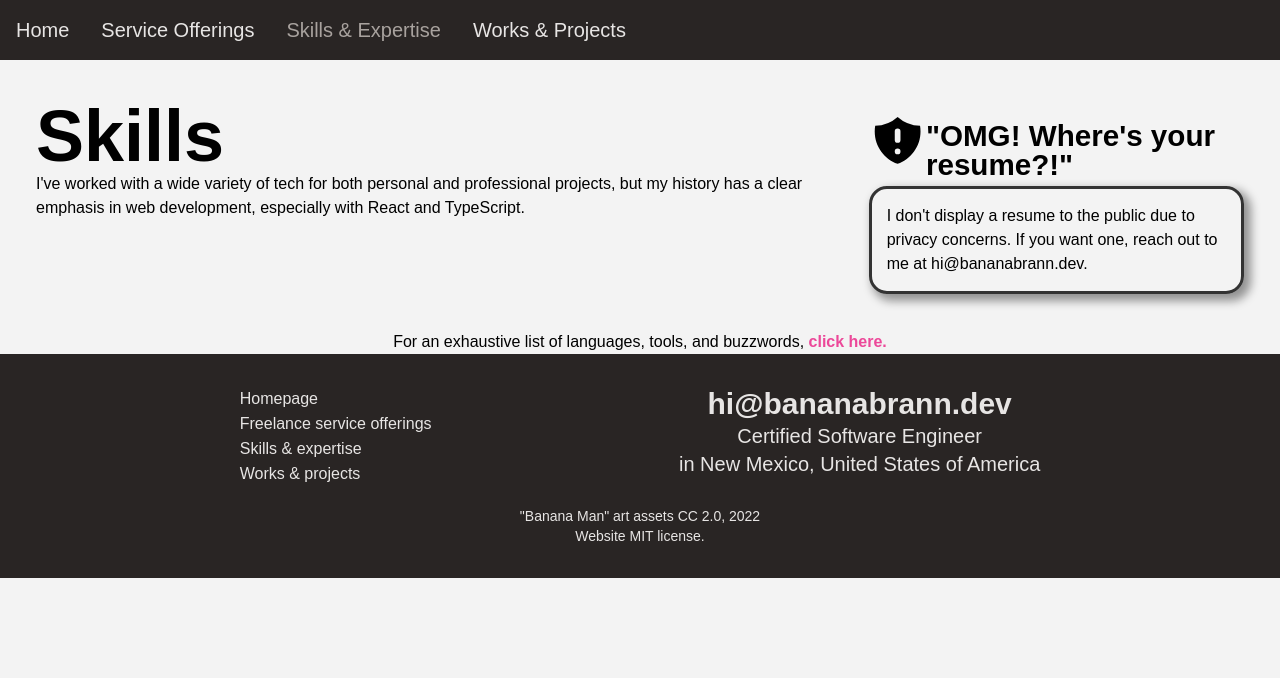
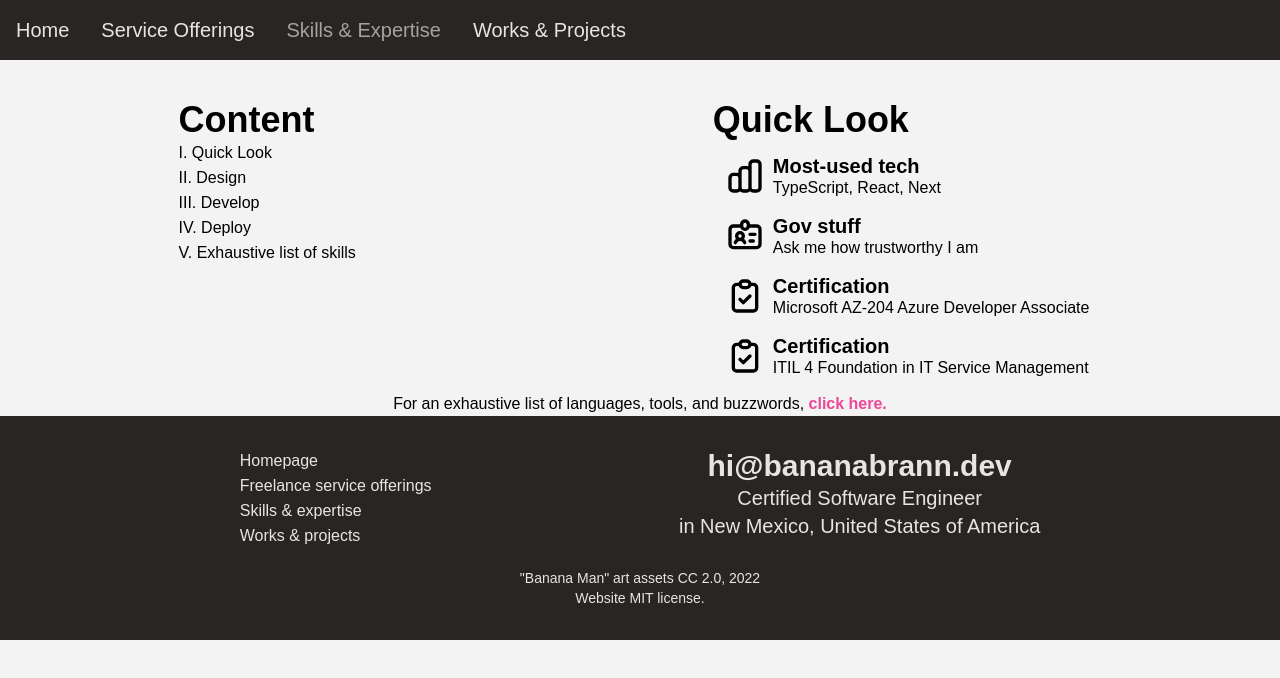
Before and after one commit to bananabrann/old-bananabrann.dev, a Next.js app: page /skills in a window 1280 px wide. Shown: the top 678 px of the page. Built offline with nearby package versions, Linux system fonts and the light colour scheme; a web font is replaced by a local one.

Commit message:
Add table of content and quick look

```diff
--- a/pages/skills.tsx
+++ b/pages/skills.tsx
@@ -1,11 +1,12 @@
 import fs from "fs";
 import path from "path";
 import yaml from "js-yaml";
-import InfoBox, { InfoBoxSymbol } from "../components/InfoBox/InfoBox";
 import Footer from "../components/Footer/Footer";
 import Layout from "../components/Layout/Layout";
+import Link from "next/link";
 import Navbar from "../components/Navbar/Navbar";
 import React, { useEffect, useState } from "react";
+import InfoBadge, { InfoBadgeSymbol } from "../components/InfoBadge/InfoBadge";
 
 type TechList = {
   experienced: Array<string>;
@@ -173,23 +174,49 @@ export default function Skills({ techList }: { techList: TechList }) {
     <Layout title="bananabrann - skills">
       <Navbar />
 
-      <div className="flex gap-3 m-9">
-        <div>
-          <h1 className="">Skills</h1>
-          <p>
-            {`I've worked with a wide variety of tech for both personal and professional projects, but my history has a clear emphasis in web development, especially with React and TypeScript.`}
-          </p>
+      <section className="flex flex-col sm:flex-row justify-around sm:mx-auto">
+        <div className="px-4">
+          <h2 className="text-4xl text-center sm:text-left">{`Content`}</h2>
+
+          {/* TODO -- Work in progress. */}
+          <ul>
+            <li className="hover:text-pink-500 transition">
+              <Link href="#">{`I. Quick Look`}</Link>
+            </li>
+            <li className="hover:text-pink-500 transition">
+              <Link href="#">{`II. Design`}</Link>
+            </li>
+            <li className="hover:text-pink-500 transition">
+              <Link href="#">{`III. Develop`}</Link>
+            </li>
+            <li className="hover:text-pink-500 transition">
+              <Link href="#">{`IV. Deploy`}</Link>
+            </li>
+            <li className="hover:text-pink-500 transition">
+              <Link href="#">{`V. Exhaustive list of skills`}</Link>
+            </li>
+          </ul>
         </div>
 
-        <div>
-          <InfoBox
-            title={`"OMG! Where's your resume?!"`}
-            symbol={InfoBoxSymbol.InformationSign}
-          >
-            <p>{`I don't display a resume to the public due to privacy concerns. If you want one, reach out to me at hi@bananabrann.dev.`}</p>
-          </InfoBox>
+        <div className="px-4">
+          <h2 className="text-4xl text-center sm:text-left">{`Quick Look`}</h2>
+
+          <InfoBadge title="Most-used tech" symbol={InfoBadgeSymbol.BarChart}>
+            <p>{`TypeScript, React, Next`}</p>
+          </InfoBadge>
+          <InfoBadge title="Gov stuff" symbol={InfoBadgeSymbol.IdBadge}>
+            <p>{`Ask me how trustworthy I am`}</p>
+          </InfoBadge>
+          {/* prettier-ignore */}
+          <InfoBadge title="Certification" symbol={InfoBadgeSymbol.ClipboardWithCheck}>
+            <p>{`Microsoft AZ-204 Azure Developer Associate`}</p>
+          </InfoBadge>
+          {/* prettier-ignore */}
+          <InfoBadge title="Certification" symbol={InfoBadgeSymbol.ClipboardWithCheck}>
+            <p>{`ITIL 4 Foundation in IT Service Management`}</p>
+          </InfoBadge>
         </div>
-      </div>
+      </section>
 
       <div>
         <p className=" text-center">
```
